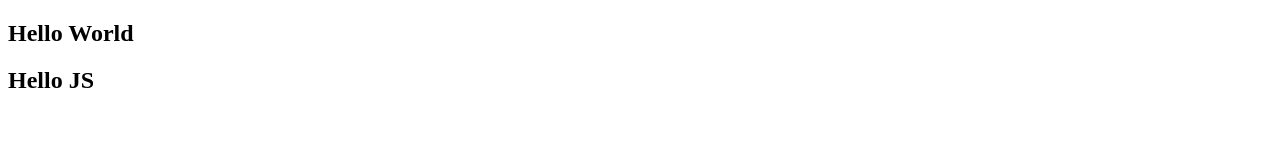
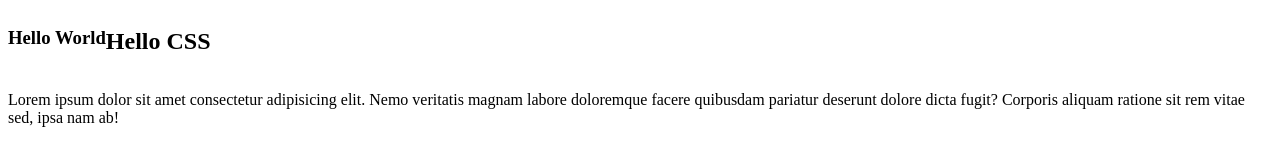
Before and after one commit to denysbialy/git-branch-practice, a plain HTML site: page index.html in a window 1280 px wide. Drawn offline with Linux system fonts and the light colour scheme.

Commit message:
add display flex

```diff
--- a/assets/css/style.css
+++ b/assets/css/style.css
@@ -1,3 +1,6 @@
 *{
     box-sizing: border-box;
 }
+article{
+    display: flex;
+}
--- a/index.html
+++ b/index.html
@@ -1,18 +1,26 @@
 <!DOCTYPE html>
 <html lang="en">
-<head>
-    <meta charset="UTF-8">
-    <meta http-equiv="X-UA-Compatible" content="IE=edge">
-    <meta name="viewport" content="width=device-width, initial-scale=1.0">
+  <head>
+    <meta charset="UTF-8" />
+    <meta http-equiv="X-UA-Compatible" content="IE=edge" />
+    <meta name="viewport" content="width=device-width, initial-scale=1.0" />
     <title>Document</title>
-    <link rel="stylesheet" href="./assets/css/style.css">
-</head>
-<body>
+    <link rel="stylesheet" href="./assets/css/style.css" />
+  </head>
+  <body>
     <main>
-        <section>
-            <h1>Hello World</h1>
-            <h2>Hello JS</h2>
-        </section>
+      <article>
+        <h3>Hello World</h3>
+        <h1>Hello CSS</h1>
+      </article>
+      <article>
+        <p>
+          Lorem ipsum dolor sit amet consectetur adipisicing elit. Nemo
+          veritatis magnam labore doloremque facere quibusdam pariatur deserunt
+          dolore dicta fugit? Corporis aliquam ratione sit rem vitae sed, ipsa
+          nam ab!
+        </p>
+      </article>
     </main>
-</body>
+  </body>
 </html>
```
